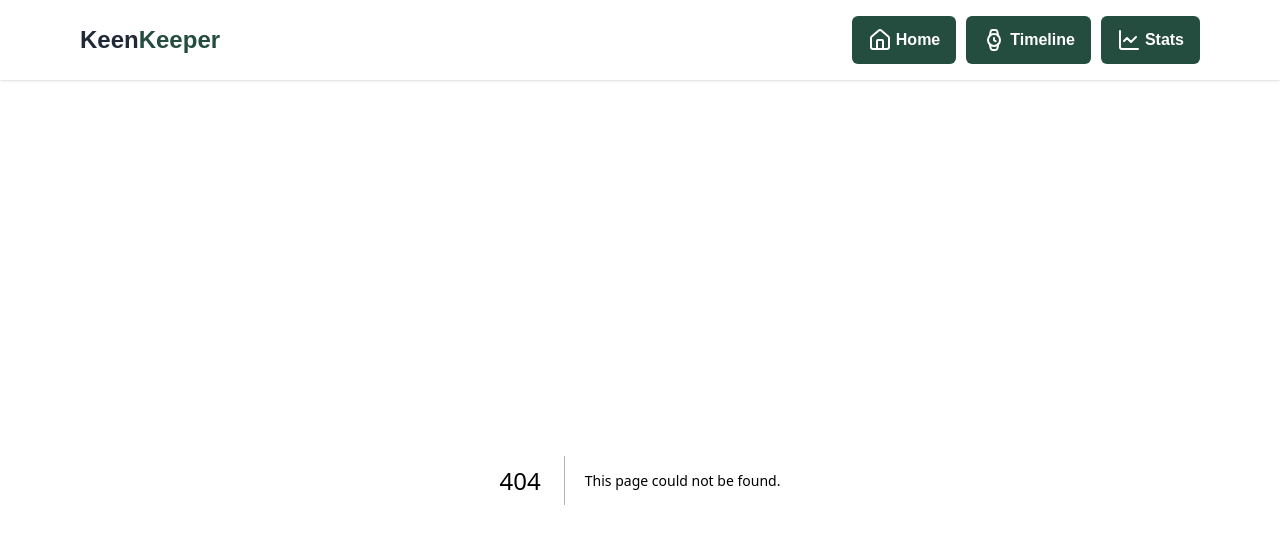
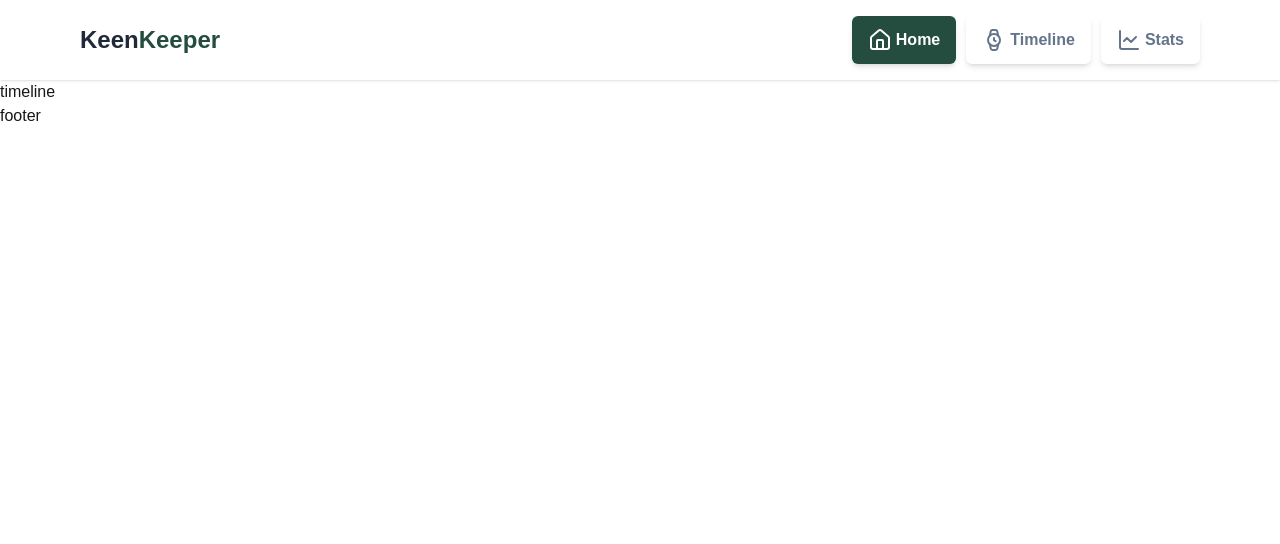
Before and after one commit to shakilkhan95/b13-a7-keen-keeper, a Next.js app: page /timeline in a window 1280 px wide. Before the commit this address had no page. Shown: the top 544 px of the page. Built offline with nearby package versions, Linux system fonts and the light colour scheme.

Commit message:
Activetab status functionality added in navlinks to change color and background color based on status

```diff
--- a/src/app/layout.js
+++ b/src/app/layout.js
@@ -1,6 +1,7 @@
 import { Geist, Geist_Mono } from "next/font/google";
 import "./globals.css";
 import Navbar from "@/components/Navbar";
+import Footer from "@/components/Footer";
 
 const geistSans = Geist({
   variable: "--font-geist-sans",
@@ -26,6 +27,7 @@ export default function RootLayout({ children }) {
       <body className="min-h-full flex flex-col">
         <Navbar/>
         {children}
+        <Footer/>
       </body>
     </html>
   );
--- /dev/null
+++ b/src/app/stats/page.jsx
@@ -0,0 +1,11 @@
+import React from 'react';
+
+const StatsPage = () => {
+    return (
+        <div>
+            <h1>stats</h1>
+        </div>
+    );
+};
+
+export default StatsPage;
--- /dev/null
+++ b/src/app/timeline/page.jsx
@@ -0,0 +1,11 @@
+import React from 'react';
+
+const TimelinePage = () => {
+    return (
+        <div>
+            <h1>timeline</h1>
+        </div>
+    );
+};
+
+export default TimelinePage;
--- /dev/null
+++ b/src/components/Footer.jsx
@@ -0,0 +1,11 @@
+import React from 'react';
+
+const Footer = () => {
+    return (
+        <footer className=''>
+            <h1>footer</h1>
+        </footer>
+    );
+};
+
+export default Footer;
--- a/src/components/Navbar.jsx
+++ b/src/components/Navbar.jsx
@@ -1,39 +1,70 @@
+'use client';
 import { ChartLine, House, Watch } from 'lucide-react';
-import React from 'react';
+import Link from 'next/link';
+import React, { useState } from 'react';
 
 const Navbar = () => {
+
+  const [activeTab, setActiveTab] = useState('home');
+
     return (
       <header className="py-4 px-10 lg:px-20 sticky top-0 z-10 flex justify-between items-center shadow">
         <div>
-          <h3 className="text-2xl font-extrabold" style={{ color: "#1F2937" }}>
+          <Link href={"/"}>
+            <h3
+              className="text-2xl font-extrabold cursor-pointer"
+              style={{ color: "#1F2937" }}
+            >
               Keen<span style={{ color: "#244D3F" }}>Keeper</span>
             </h3>
+          </Link>
         </div>
 
-        <div className='flex items-center gap-2.5'>
+        <div className="flex items-center gap-2.5">
+          <Link href={"/"}>
             <button
-            className="text-base font-semibold text-white px-4 py-3 rounded-md flex gap-1 items-center"
-            style={{ backgroundColor: "#244D3F" }}
+              onClick={() => setActiveTab("home")}
+              className="text-base font-semibold px-4 py-3 rounded-md flex gap-1 items-center cursor-pointer shadow-md transition-shadow duration-300 hover:shadow-lg"
+              style={
+                activeTab === "home"
+                  ? { backgroundColor: "#244D3F", color: "white" }
+                  : { backgroundColor: "white", color: "#64748B" }
+              }
             >
               <House />
               Home
             </button>
+          </Link>
 
+          <Link href={"/timeline"}>
             <button
-            className="text-base font-semibold text-white px-4 py-3 rounded-md flex gap-1 items-center"
-            style={{ backgroundColor: "#244D3F" }}
+              onClick={() => setActiveTab("timeline")}
+              className="text-base font-semibold text-white px-4 py-3 rounded-md flex gap-1 items-center cursor-pointer shadow-md transition-shadow duration-300 hover:shadow-lg"
+              style={
+                activeTab === "timeline"
+                  ? { backgroundColor: "#244D3F", color: "white" }
+                  : { backgroundColor: "white", color: "#64748B" }
+              }
             >
               <Watch />
               Timeline
             </button>
+          </Link>
 
+          <Link href={"/stats"}>
             <button
-            className="text-base font-semibold text-white px-4 py-3 rounded-md flex gap-1 items-center"
-            style={{ backgroundColor: "#244D3F" }}
+              onClick={() => setActiveTab("stats")}
+              className="text-base font-semibold text-white px-4 py-3 rounded-md flex gap-1 items-center cursor-pointer shadow-md transition-shadow duration-300 hover:shadow-lg"
+              style={
+                activeTab === "stats"
+                  ? { backgroundColor: "#244D3F", color: "white" }
+                  : { backgroundColor: "white", color: "#64748B" }
+              }
             >
-            <ChartLine/>
+              <ChartLine />
               Stats
             </button>
+          </Link>
         </div>
       </header>
     );
```
Lines whose indentation alone changed are shown as unchanged.
